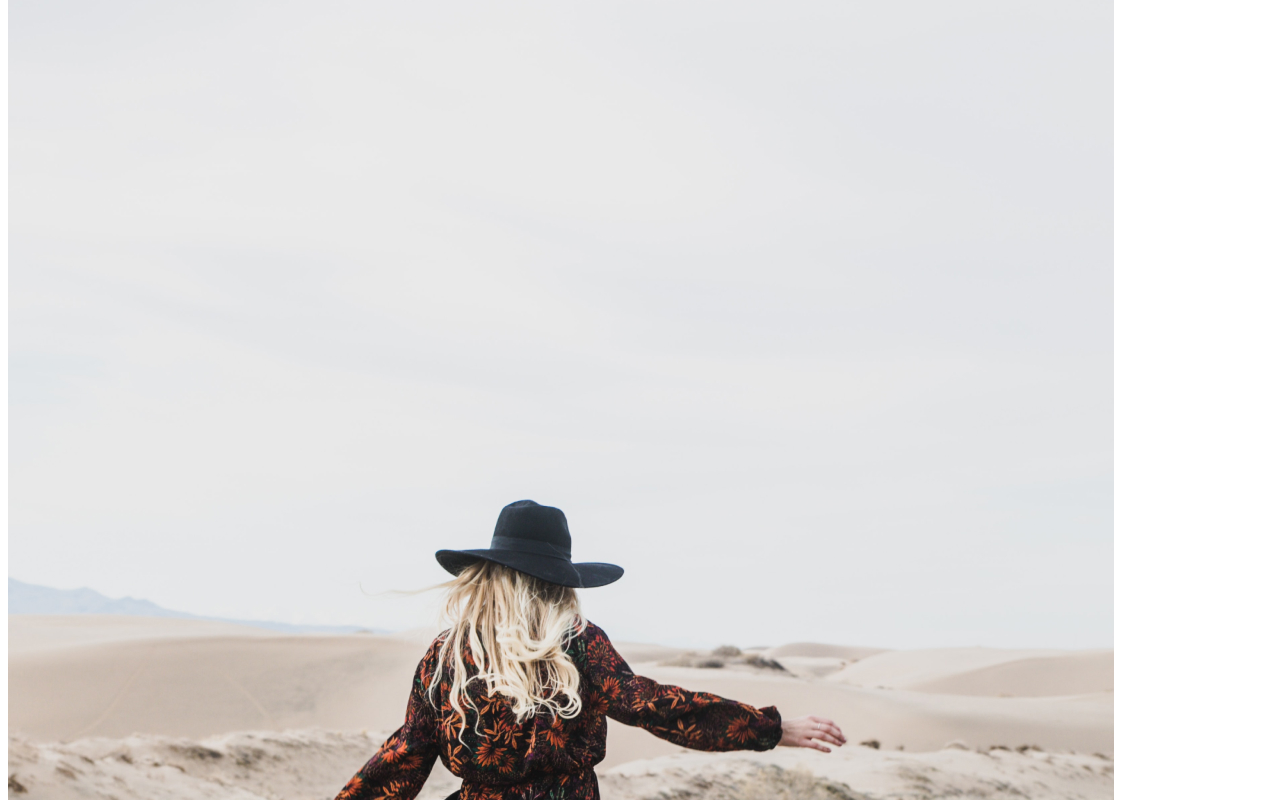
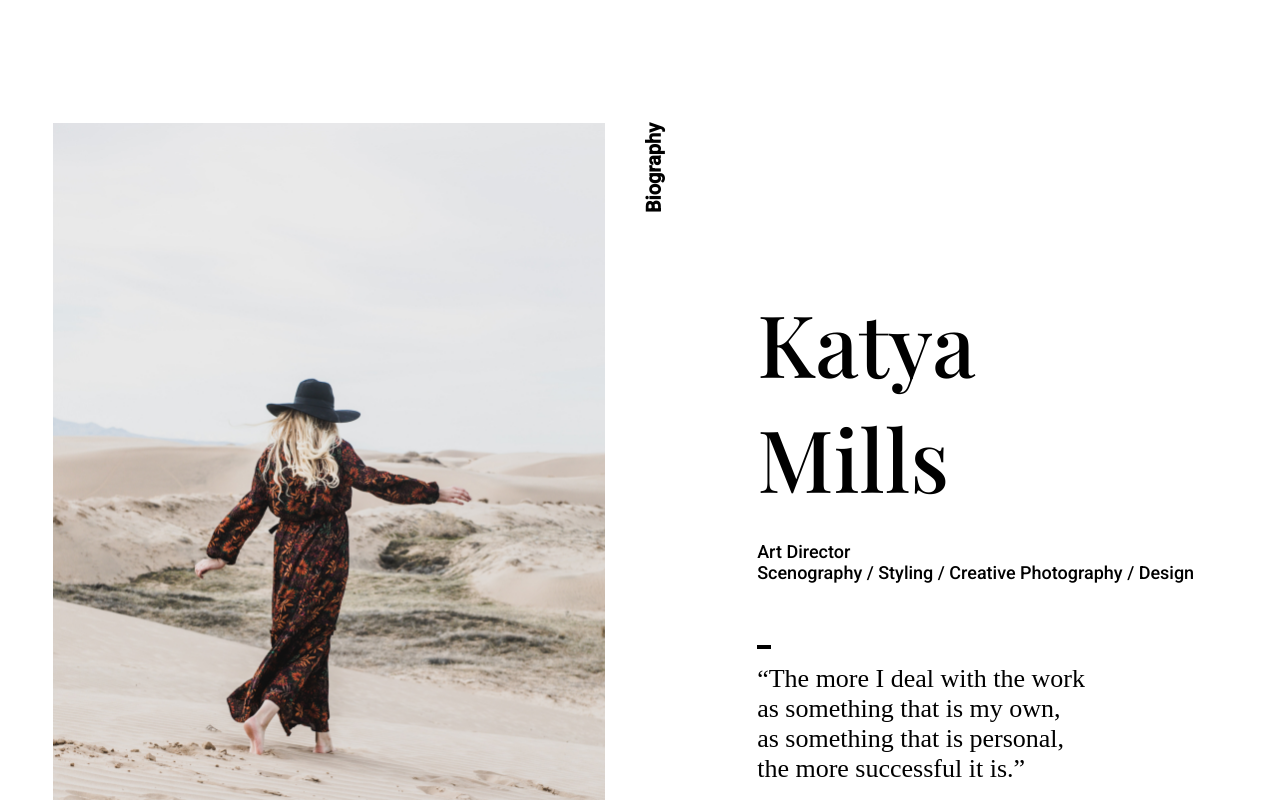
Before and after one commit to Bifka/otus-css-Zelenina, a plain HTML site: page index.html in a window 1280 px wide. Shown: the part 980-1780 px from the top of the page. Drawn offline with nearby package versions, Linux system fonts and the light colour scheme; a web font is replaced by a local one.

Commit message:
add biogaphy section

```diff
--- a/index.html
+++ b/index.html
@@ -25,17 +25,26 @@
     </section>
 
     <!-- Блок №2 -->
-    <section>
-        <img src="./images/jared-weiss-P3cB0ynqYBw-unsplash_1.jpg" alt="/">
-        <h4>Biography</h4>
-        <h2>Katya<br>
-            Mills</h2>
-         <p class="text-block2">Art Director<br>
-            Scenography / Styling / Creative Photography / Design</p>
-        <blockquote>“The more I deal with the work<br>
-             as something that is my own,  <br>
-             as something that is personal, <br>
-             the more successful it is.”</blockquote>
+    <section class="biography-block wrapper2">
+        <div class="biography-box">
+            <div class="biography-box-photo">
+                <img src="./images/jared-weiss-P3cB0ynqYBw-unsplash_1.jpg" alt="/" class="biography-photo">
+            </div>
+            <h4 id="section2">Biography</h4>
+            <div class="biography-text">
+                <h2 class="biography-title">Katya<br>
+                    Mills</h2>
+                <p class="text-block2">Art Director<br>
+                    Scenography / Styling / Creative Photography / Design</p><br>
+
+                <blockquote class="blockquote">
+                    <div class="line"></div>
+                    “The more I deal with the work<br>
+                    as something that is my own,  <br>
+                    as something that is personal, <br>
+                    the more successful it is.”</blockquote>
+            </div>
+      </div>
     </section>
 
     <!-- Блок №3 -->
--- a/styles/style.css
+++ b/styles/style.css
@@ -47,3 +47,78 @@ blockquote{
     font-size: 34px;
     font-weight: 400;
 }
+
+/* Стили второго блока */
+
+.wrapper2{
+  max-width: 1175px;
+  margin: 0 auto;
+  padding-top: 135px;
+  max-height: 840px;
+}
+
+.biography-block{
+  display: flex;
+}
+
+.biography-box{
+  display: flex;
+  max-width: 100%;
+  height: 100%;
+}
+
+#section2{
+  position: relative;
+  left: 0.8%;
+  display: flex;
+  align-self: start;
+  justify-content: center;
+  writing-mode: vertical-rl;
+  transform: rotate(-180deg);
+}
+
+.biography-box-photo{
+  width: 47%;
+  display: flex;
+  align-items: center;
+  justify-content: center;
+}
+.biography-photo{
+  width: 100%;
+}
+
+.biography-text{
+  display: flex;
+  align-items: center;
+  flex-direction: column;
+  position: relative;
+  left: 3%;
+}
+
+blockquote{
+  display: flex;
+  align-self: baseline;
+  flex-direction: column;
+  position: relative;
+  bottom: 7.5%;
+}
+
+.text-block2{
+  display: flex;
+  align-self: baseline;
+  position: relative;
+  bottom: 7.5%;
+}
+
+.line{
+  width: 14px;
+  height: 4px;
+  background: black;
+  margin-bottom: 15px;
+}
+
+.biography-title{
+  display: flex;
+  align-self: baseline;
+  padding-top: 90px;
+}
```
